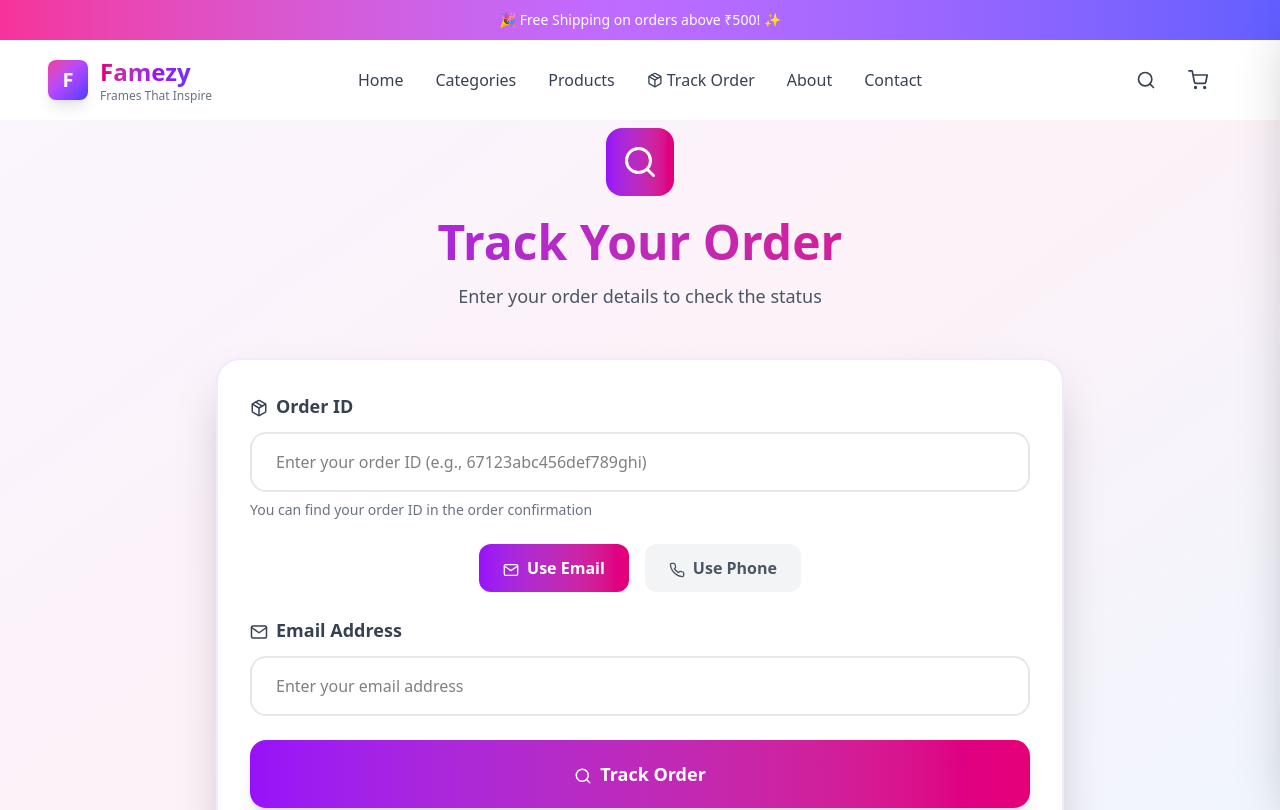
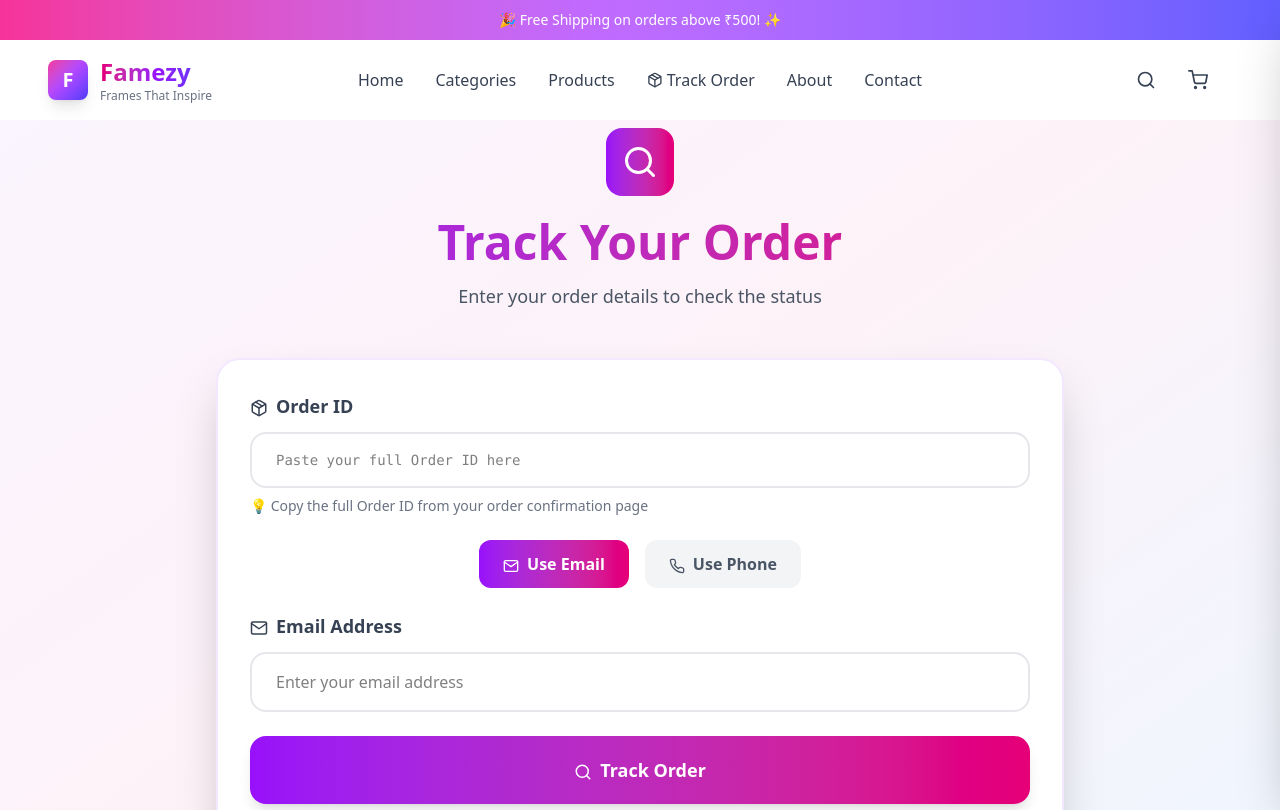
Before and after one commit to 0607rj/framezy, a React (Vite) app in the folder frontend/: page /track-order in a window 1280 px wide. Shown: the top 810 px of the page. Built offline with nearby package versions, Linux system fonts and the light colour scheme.

Commit message:
Simplify TrackOrder page - show only full Order ID to avoid confusion

```diff
--- a/frontend/src/pages/TrackOrder.jsx
+++ b/frontend/src/pages/TrackOrder.jsx
@@ -134,11 +134,11 @@ function TrackOrder() {
                 type="text"
                 value={orderId}
                 onChange={(e) => setOrderId(e.target.value)}
-                placeholder="Enter your order ID (e.g., 67123abc456def789ghi)"
-                className="w-full px-6 py-4 border-2 border-gray-200 rounded-2xl focus:ring-4 focus:ring-purple-200 focus:border-purple-500 transition-all outline-none"
+                placeholder="Paste your full Order ID here"
+                className="w-full px-6 py-4 border-2 border-gray-200 rounded-2xl focus:ring-4 focus:ring-purple-200 focus:border-purple-500 transition-all outline-none font-mono text-sm"
               />
               <p className="text-sm text-gray-500 mt-2">
-                You can find your order ID in the order confirmation
+                💡 Copy the full Order ID from your order confirmation page
               </p>
             </div>
 
@@ -241,16 +241,13 @@ function TrackOrder() {
             {/* Order Status Header */}
             <div className="bg-gradient-to-r from-purple-50 to-pink-50 rounded-2xl p-8 mb-8 border-2 border-purple-200">
               <div className="flex items-center justify-between flex-wrap gap-6 mb-6">
-                <div>
-                  <p className="text-sm text-gray-600 mb-1">Order ID</p>
-                  <p className="text-2xl font-bold text-gray-900 font-mono">
-                    #{order._id.slice(-8).toUpperCase()}
-                  </p>
-                  {order.trackingId && (
-                    <p className="text-sm text-gray-600 mt-1">
-                      Tracking ID: <span className="font-semibold">{order.trackingId}</span>
+                <div className="flex-1">
+                  <p className="text-sm text-gray-500 mb-2">Your Order ID</p>
+                  <div className="bg-white px-4 py-3 rounded-lg border border-purple-200 inline-block">
+                    <p className="text-lg md:text-xl font-mono text-gray-700 tracking-wide">
+                      {order._id}
                     </p>
-                  )}
+                  </div>
                 </div>
                 <div className={`px-6 py-3 rounded-xl border-2 font-bold text-lg ${getStatusColor(order.orderStatus)}`}>
                   <div className="flex items-center gap-2">
```
